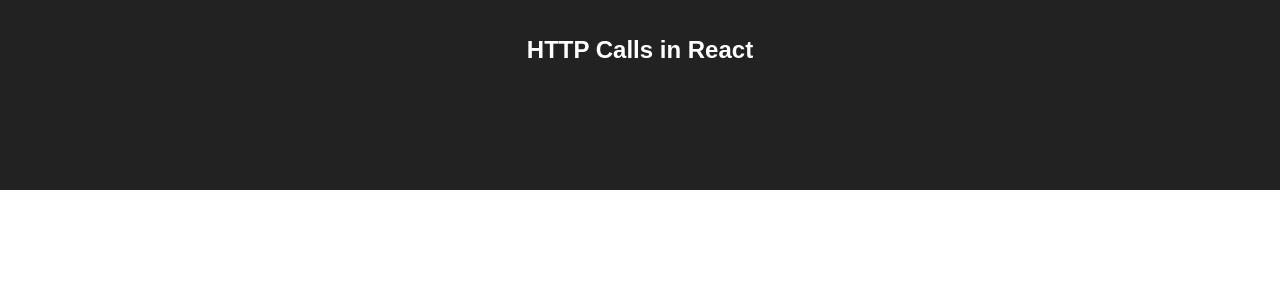
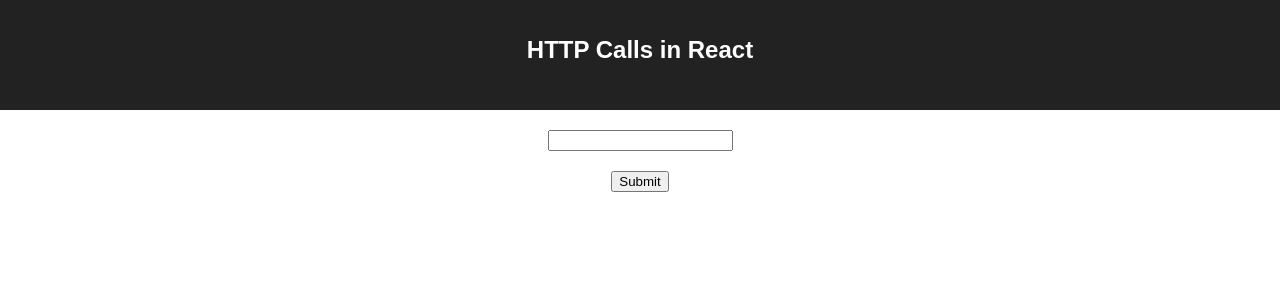
Before and after one commit to ammanueladdis/manny_app, a React (Create React App) app: page / in a window 1280 px wide. Shown: the top 300 px of the page. Built offline with nearby package versions, Linux system fonts and the light colour scheme.

Commit message:
axios installed

```diff
--- a/package.json
+++ b/package.json
@@ -3,6 +3,7 @@
   "version": "0.1.0",
   "private": true,
   "dependencies": {
+    "axios": "^0.18.0",
     "react": "^16.4.2",
     "react-dom": "^16.4.2",
     "react-scripts": "1.1.4"
--- a/src/App.css
+++ b/src/App.css
@@ -2,14 +2,9 @@
   text-align: center;
 }
 
-.App-logo {
-  animation: App-logo-spin infinite 20s linear;
-  height: 80px;
-}
-
 .App-header {
   background-color: #222;
-  height: 150px;
+  height: 70px;
   padding: 20px;
   color: white;
 }
--- a/src/App.js
+++ b/src/App.js
@@ -1,13 +1,25 @@
 import React, { Component } from 'react';
+import axios from "axios";
 import './App.css';
 
+import UserForm from './Components/UserForm';
+
 class App extends Component {
+  getUser = (e) => {
+    e.preventDefault();
+    const user = e.target.elements.username.value;
+    axios.get('https://api.github.com/users/${user}')
+    .then((res) => {
+      console.log(res)
+    })
+  }
   render() {
     return (
       <div className="App">
         <header className="App-header">
           <h1 className="App-title">HTTP Calls in React</h1>
         </header>
+        <UserForm getUser={this.getUser} />
       </div>
     );
   }
--- /dev/null
+++ b/src/Components/UserForm.js
@@ -0,0 +1,12 @@
+import React from 'react';
+
+const UserForm = (props) => {
+    return (
+        <form onSubmit={props.getUser}>
+            <input style={{ margin:"20px auto", display:"block" }} type="text" name="username"/>
+            <button>Submit</button>
+        </form>
+    )
+}
+
+export default UserForm;
```
Also changed, not shown: 1 other file (tests, documents, lock files or other folders).
